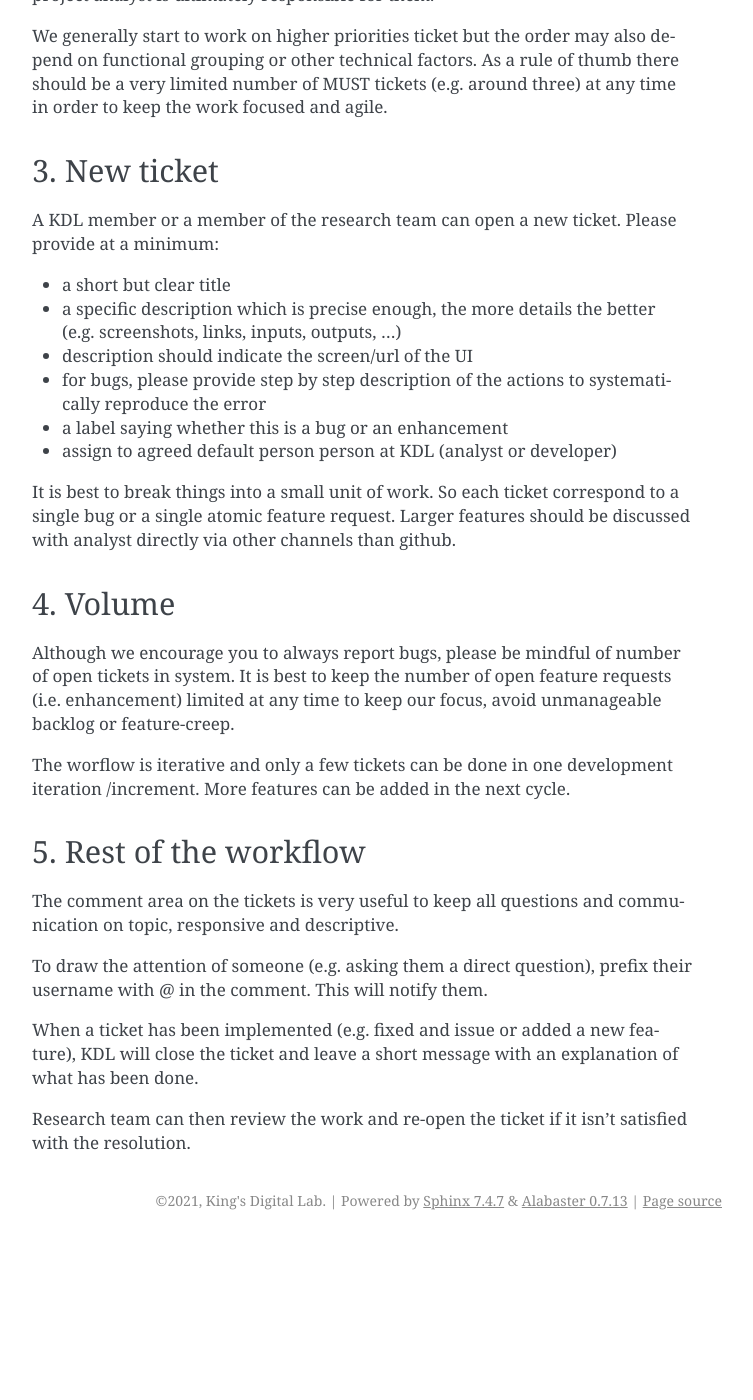
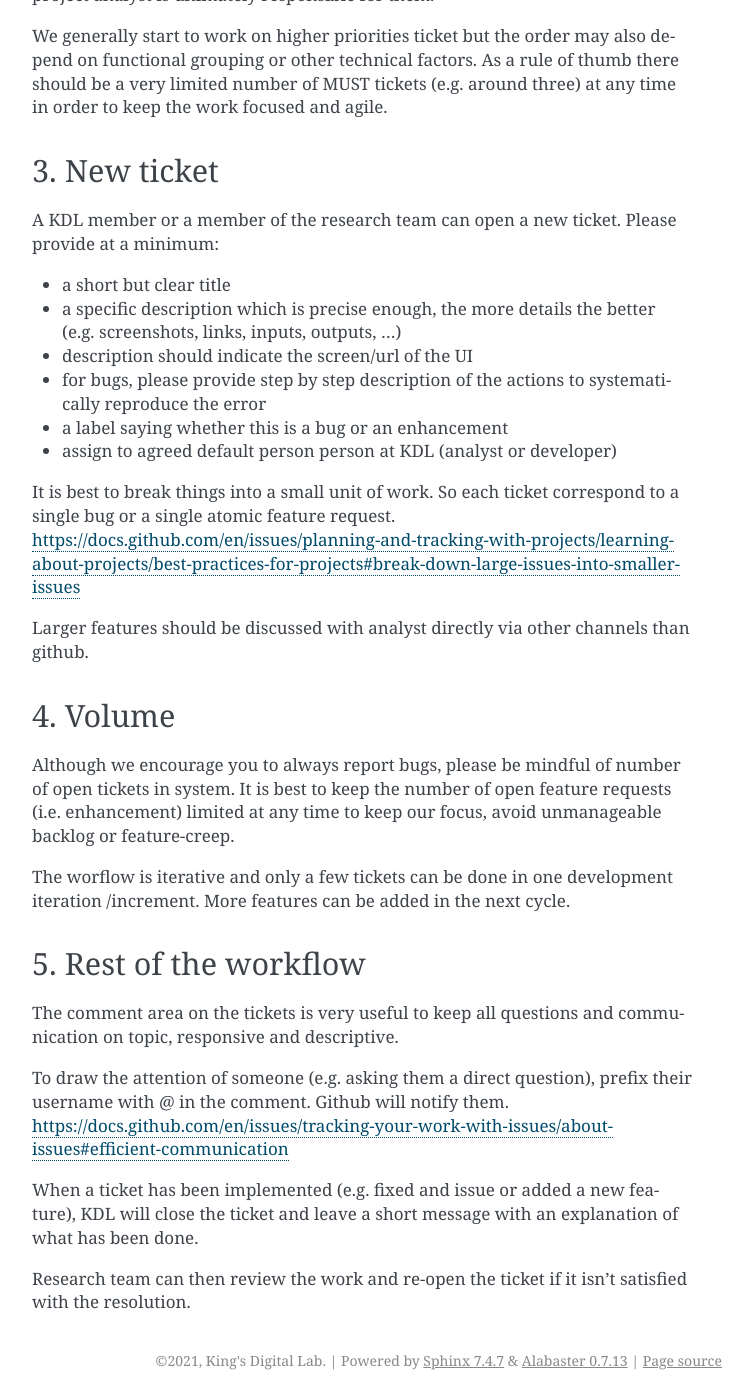
Before and after one commit to kingsdigitallab/reusable-components, a Sphinx documentation site: the page built from docs/howto/github-issues.rst, in a window 1280 px wide and 1400 px high, scrolled down 546 px. Shown: the whole window, without its empty margins (388-1141 px from the left). Built offline with Sphinx 7.4.7, drawn with Linux system fonts in a browser that asks for light colours; before the commit the page ends 1786 px from its top, so only the background shows below that.

Commit message:
Added more recommendations & links. Fixed formatting.

```diff
--- a/docs/howto/github-issues.rst
+++ b/docs/howto/github-issues.rst
@@ -35,6 +35,8 @@ A KDL member or a member of the research team can open a new ticket. Please prov
 * assign to agreed default person person at KDL (analyst or developer)
 
 It is best to break things into a small unit of work. So each ticket correspond to a single bug or a single atomic feature request.
+https://docs.github.com/en/issues/planning-and-tracking-with-projects/learning-about-projects/best-practices-for-projects#break-down-large-issues-into-smaller-issues
+
 Larger features should be discussed with analyst directly via other channels than github.
 
 4. Volume
@@ -50,7 +52,8 @@ The worflow is iterative and only a few tickets can be done in one development i
 
 The comment area on the tickets is very useful to keep all questions and communication on topic, responsive and descriptive.
 
-To draw the attention of someone (e.g. asking them a direct question), prefix their username with @ in the comment. This will notify them.
+To draw the attention of someone (e.g. asking them a direct question), prefix their username with @ in the comment. Github will notify them.
+https://docs.github.com/en/issues/tracking-your-work-with-issues/about-issues#efficient-communication
 
 When a ticket has been implemented (e.g. fixed and issue or added a new feature), KDL will close the ticket and leave a short message with an explanation of what has been done.
 
```
